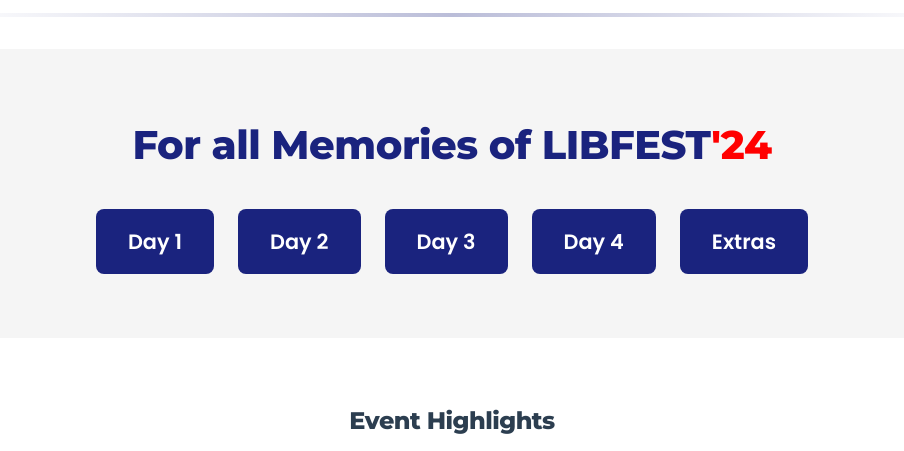
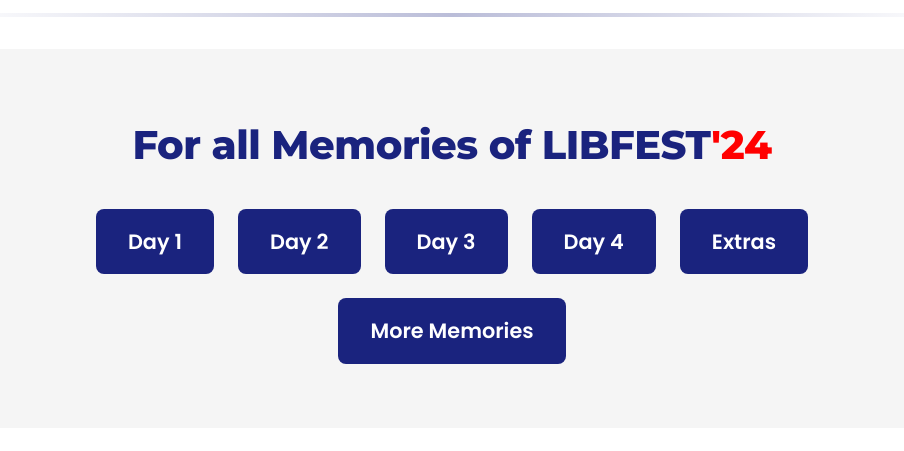
Before and after one commit to ishubham1312/libfest25, a plain HTML site: page index.html in a window 1280 px wide. Shown: the part 3467-3918 px from the top of the page, without its empty margins (188-1092 px from the left). Drawn offline with Linux system fonts and the light colour scheme.

Commit message:
feat(index): Add More Memories button with additional memories link

```diff
--- a/index.html
+++ b/index.html
@@ -317,6 +317,7 @@
             <a href="https://drive.google.com/drive/folders/1cq5TQ_JuPZ_CpemWOjMIw6-R9_g-EMT7?usp=drive_link" target="_blank" class="memory-btn">Day 3</a>
             <a href="https://drive.google.com/drive/folders/1Phbd44j8XG0YdApTSUWBxNfVIRyJK0TP?usp=drive_link" target="_blank" class="memory-btn">Day 4</a>
             <a href="https://drive.google.com/drive/folders/1AwMrqy_aGObfaZ7e-gGXCvGVmhfeyczB" target="_blank" class="memory-btn">Extras</a>
+            <a href="https://drive.google.com/drive/folders/1k-hI0CroclARxzGs_KoZt_9OokYNFytM?usp=sharing" target="_blank" class="memory-btn">More Memories</a>
         </div>
     </section>
 
```
